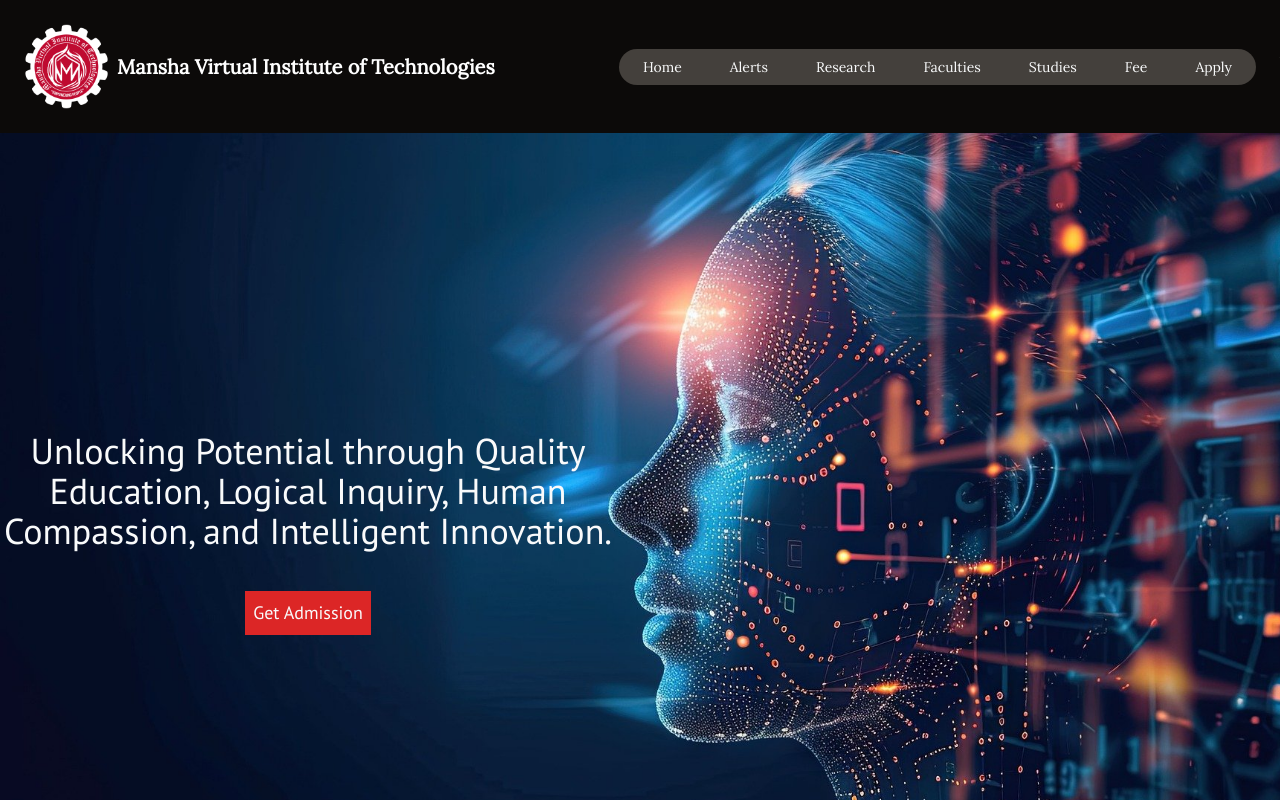
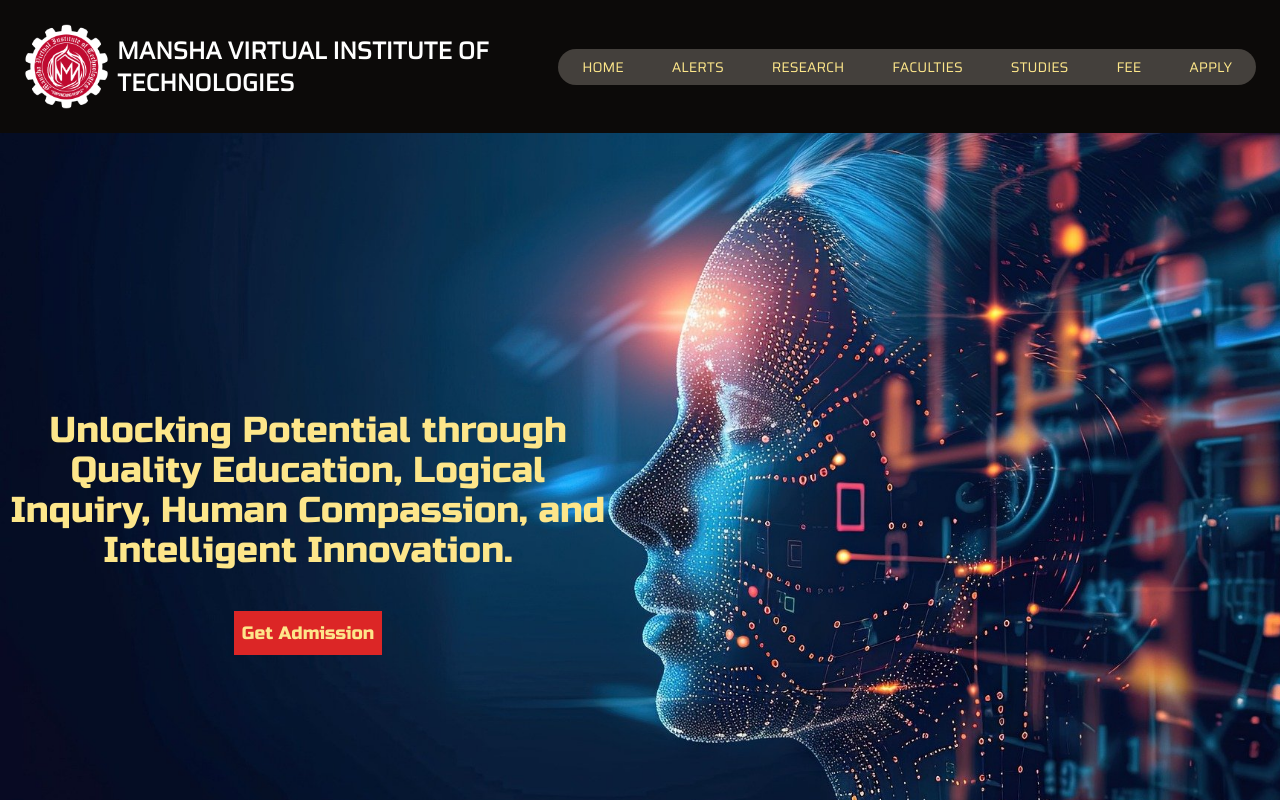
Before and after one commit to mvut/mvut, a Next.js app: page / in a window 1280 px wide. Shown: the top 800 px of the page. Built offline with nearby package versions, Linux system fonts and the light colour scheme; no server answers.

Commit message:
Faculty updates

```diff
--- a/app/components/myheader.tsx
+++ b/app/components/myheader.tsx
@@ -8,18 +8,8 @@ import { motion } from "framer-motion"
 import Image from "next/image";
 import Logo from "@/public/mvit_logo_1.png";
 
-const inter = Lora({ subsets: ["latin"], weight:['400'] });
-import {
-    Aclonica,
-    Girassol,
-    Lora,
-    Michroma,
-    Nova_Oval,
-    PT_Sans,
-    Roboto_Slab,
-    Russo_One,
-    Unbounded
-} from "next/font/google";
+const inter = Saira({ subsets: ["latin"], weight:['400'] });
+import {Saira} from "next/font/google";
 
 export default function MyHeaderComponent(){
     const pathname = usePathname();
@@ -31,29 +21,29 @@ export default function MyHeaderComponent(){
     return(
         <motion.header  layout layoutRoot style={{ position: "sticky" }}
             className={`${inter.className} flex flex-row justify-between p-2 lg:p-6 text-xs bg-stone-950`}>
-            <div className={'flex flex-col items-start gap-2 sm:grid-cols-1 md:grid-cols-1 w-full text-white'}>
+            <div className={'flex flex-col items-start gap-2 sm:grid-cols-1 md:grid-cols-1 w-full text-white uppercase'}>
                 <Link
-                    className={'flex flex-row items-center justify-center font-bold text-sm sm:text-xl gap-2 '}
+                    className={'flex flex-row items-center justify-center font-bold text-sm sm:text-2xl gap-2 '}
                     href={'/'}>
                     <Image src={Logo} alt={''} height={85} width={85}/>
                     Mansha Virtual Institute of Technologies
                 </Link>
             </div>
-            <motion.div layout className={'hidden sm:flex items-center justify-center sm:text-sm lg:text-md text-gray-50'}>
+            <motion.div layout className={'hidden sm:flex items-center justify-center sm:text-sm lg:text-md uppercase text-amber-200'}>
                 <Link href={'/'}
-                      className={'rounded-l-full hover:bg-stone-600 hover:text-amber-200 px-2 lg:px-6 py-2 bg-stone-700 '}>Home</Link>
+                      className={'rounded-l-full hover:bg-stone-600 hover:text-gray-200 px-2 lg:px-6 py-2 bg-stone-700 '}>Home</Link>
                 <Link href={'/pages/news'}
-                      className={'hover:bg-stone-600 hover:text-amber-200 px-2 lg:px-6 py-2 bg-stone-700 '}>Alerts</Link>
+                      className={'hover:bg-stone-600 hover:text-gray-200 px-2 lg:px-6 py-2 bg-stone-700 '}>Alerts</Link>
                 <Link href={'/pages/research'}
-                      className={'hover:bg-stone-600 hover:text-amber-200 px-2 lg:px-6 py-2 bg-stone-700 '}>Research</Link>
+                      className={'hover:bg-stone-600 hover:text-gray-200 px-2 lg:px-6 py-2 bg-stone-700 '}>Research</Link>
                 <Link href={'/pages/faculty'}
-                      className={'hover:bg-stone-600 hover:text-amber-200 px-4 py-2 lg:px-6 bg-stone-700 '}>Faculties</Link>
+                      className={'hover:bg-stone-600 hover:text-gray-200 px-4 py-2 lg:px-6 bg-stone-700 '}>Faculties</Link>
                 <Link href={'/pages/study'}
-                      className={'hover:bg-stone-600 hover:text-amber-200 px-4 py-2 lg:px-6 bg-stone-700 '}>Studies</Link>
+                      className={'hover:bg-stone-600 hover:text-gray-200 px-4 py-2 lg:px-6 bg-stone-700 '}>Studies</Link>
                 <Link href={'/pages/study/fee'}
-                      className={'hover:bg-stone-600 hover:text-amber-200 px-4 py-2 lg:px-6 bg-stone-700 '}>Fee</Link>
+                      className={'hover:bg-stone-600 hover:text-gray-200 px-4 py-2 lg:px-6 bg-stone-700 '}>Fee</Link>
                 <Link href={'/pages/apply'}
-                      className={'hover:bg-stone-600 hover:text-amber-200 px-4 py-2 lg:px-6 bg-stone-700 rounded-r-full'}>Apply</Link>
+                      className={'hover:bg-stone-600 hover:text-gray-200 px-4 py-2 lg:px-6 bg-stone-700 rounded-r-full'}>Apply</Link>
             </motion.div>
             <div onClick={handlerNav} className={'text-gray-50 sm:hidden cursor-pointer '}>
                 <div className={''}>
@@ -64,21 +54,21 @@ export default function MyHeaderComponent(){
                 className={menuOpen ? 'fixed right-0 z-20 sm:hidden h-auto bg-stone-950 p-4 ease-in duration-500' : 'h-auto fixed left-[100%] top-0 z-20 ease-in duration-500'}>
                 <div className={'flex items-center justify-end w-full'}>
                     <div onClick={handlerNav} className={'flex items-start cursor-pointer justify-between gap-8 text-gray-50 text-xl'}>
-                        <div className={'grid grid-cols-1 gap-4 sm:text-sm lg:text-base'}>
+                        <div className={'grid grid-cols-1 gap-4 sm:text-sm lg:text-base uppercase text-amber-200'}>
                             <Link href={'/'}
-                                  className={''}>Home</Link>
+                                  className={'hover:bg-stone-600 hover:text-gray-200 px-4 py-2 lg:px-6 bg-stone-700 '}>Home</Link>
                             <Link href={'/pages/news'}
-                                  className={''}>Alerts</Link>
+                                  className={'hover:bg-stone-600 hover:text-gray-200 px-4 py-2 lg:px-6 bg-stone-700 '}>Alerts</Link>
                             <Link href={'/pages/research'}
-                                  className={''}>Research</Link>
+                                  className={'hover:bg-stone-600 hover:text-gray-200 px-4 py-2 lg:px-6 bg-stone-700 '}>Research</Link>
                             <Link href={'/pages/faculty'}
-                                  className={''}>Faculties</Link>
+                                  className={'hover:bg-stone-600 hover:text-gray-200 px-4 py-2 lg:px-6 bg-stone-700 '}>Faculties</Link>
                             <Link href={'/pages/study'}
-                                  className={''}>Studies</Link>
+                                  className={'hover:bg-stone-600 hover:text-gray-200 px-4 py-2 lg:px-6 bg-stone-700 '}>Studies</Link>
                             <Link href={'/pages/study/fee'}
-                                  className={''}>Fee</Link>
+                                  className={'hover:bg-stone-600 hover:text-gray-200 px-4 py-2 lg:px-6 bg-stone-700 '}>Fee</Link>
                             <Link href={'/pages/apply'}
-                                  className={''}>Apply</Link>
+                                  className={'hover:bg-stone-600 hover:text-gray-200 px-4 py-2 lg:px-6 bg-stone-700 '}>Apply</Link>
                         </div>
                         <div className={'text-gray-50'}>
                             <RiMenuFold2Fill size={35}/>
--- a/app/components/nav.tsx
+++ b/app/components/nav.tsx
@@ -1,12 +1,13 @@
 'use client'
-
+const inter = Russo_One({ subsets: ["latin"], weight:['400'] });
+import {Milonga, Russo_One} from "next/font/google";
 import Link from "next/link";
 
 export default function NavComponent(){
 return(
     <div
-        className={"flex h-72 md:min-h-screen items-center justify-start bg-[url('../public/resources/ai-generated.jpg')] bg-fixed bg-cover "}>
-            <p className={'flex flex-col text-gray-50 text-center md:w-1/2 items-center justify-end leading-relaxed text-sm lg:text-4xl md:pr-6'}>
+        className={`${inter.className} flex h-72 md:min-h-screen items-center justify-start bg-[url('../public/resources/ai-generated.jpg')] bg-fixed bg-cover `}>
+            <p className={'flex flex-col text-amber-200 text-center md:w-1/2 items-center justify-end leading-relaxed text-sm lg:text-4xl md:pr-6'}>
                 Unlocking Potential through Quality Education, Logical Inquiry, Human Compassion, and Intelligent
                 Innovation.
                 <Link className={'text-lg hover:bg-amber-600 p-2 mt-10 bg-red-600 transition-all ease-linear delay-75'} href={'/pages/apply'}>Get Admission</Link>
--- a/app/components/vision.tsx
+++ b/app/components/vision.tsx
@@ -5,7 +5,7 @@ import { GrAnnounce } from "react-icons/gr";
 
 export default function VisionComponent(){
     return(
-        <div className={'container grid grid-cols-1 sm:grid-cols-2 md:grid-cols-3 flex-col sm:flex-row justify-between px-6 py-16 gap-4'}>
+        <div className={'grid grid-cols-1 sm:grid-cols-2 md:grid-cols-3 flex-col sm:flex-row justify-between px-6 py-16 gap-4'}>
             <div className={'flex flex-col sm:w-full sm:h-full bg-gray-200 p-6 border-t-4 border-amber-300 transition-all ease-in-out hover:bg-amber-100 delay-100 hover:scale-110'}>
                 <h2 className={'underline underline-offset-4 text-indigo-700 font-bold'}>Vision</h2>
                 <p className={'text-sm leading-relaxed py-2'}>Empowering a brighter future through innovative education and technology, transforming individuals,
@@ -20,7 +20,7 @@ export default function VisionComponent(){
             <div
                 className={'flex sm:w-full sm:h-full bg-gray-200 p-6 border-t-4 border-green-500 transition-all ease-in-out hover:bg-green-100 delay-100 hover:scale-110'}>
                 <div className={'flex w-1/4 items-start justify-start'}>
-                    <Image src={Abs} alt={''} className={'w-16 h-auto '}/>
+                    <Image src={Abs} alt={''} className={'w-16 sm:w-24 h-auto '}/>
                 </div>
                 <div className={'w-3/4'}>
                     <h2 className={'underline underline-offset-4 text-indigo-700 font-bold'}>Founder Message</h2>
--- a/app/layout.tsx
+++ b/app/layout.tsx
@@ -8,7 +8,7 @@ import React from "react";
 import {usePathname} from "next/navigation";
 
 const inter = PT_Sans({ subsets: ["latin"], weight:['400'] });
-import {Open_Sans, PT_Sans} from "next/font/google";
+import {Mada, Milonga, Open_Sans, PT_Sans, Saira} from "next/font/google";
 // export const metadata: Metadata = {
 //   title: "MVIT",
 //   description: "Mansha Institute of Technologies (MVIT) is a beacon of excellence in technology education, empowering individuals to unlock their full potential. " +
```
Also changed, not shown: app/pages/study/page.tsx (+17 -17 lines).
